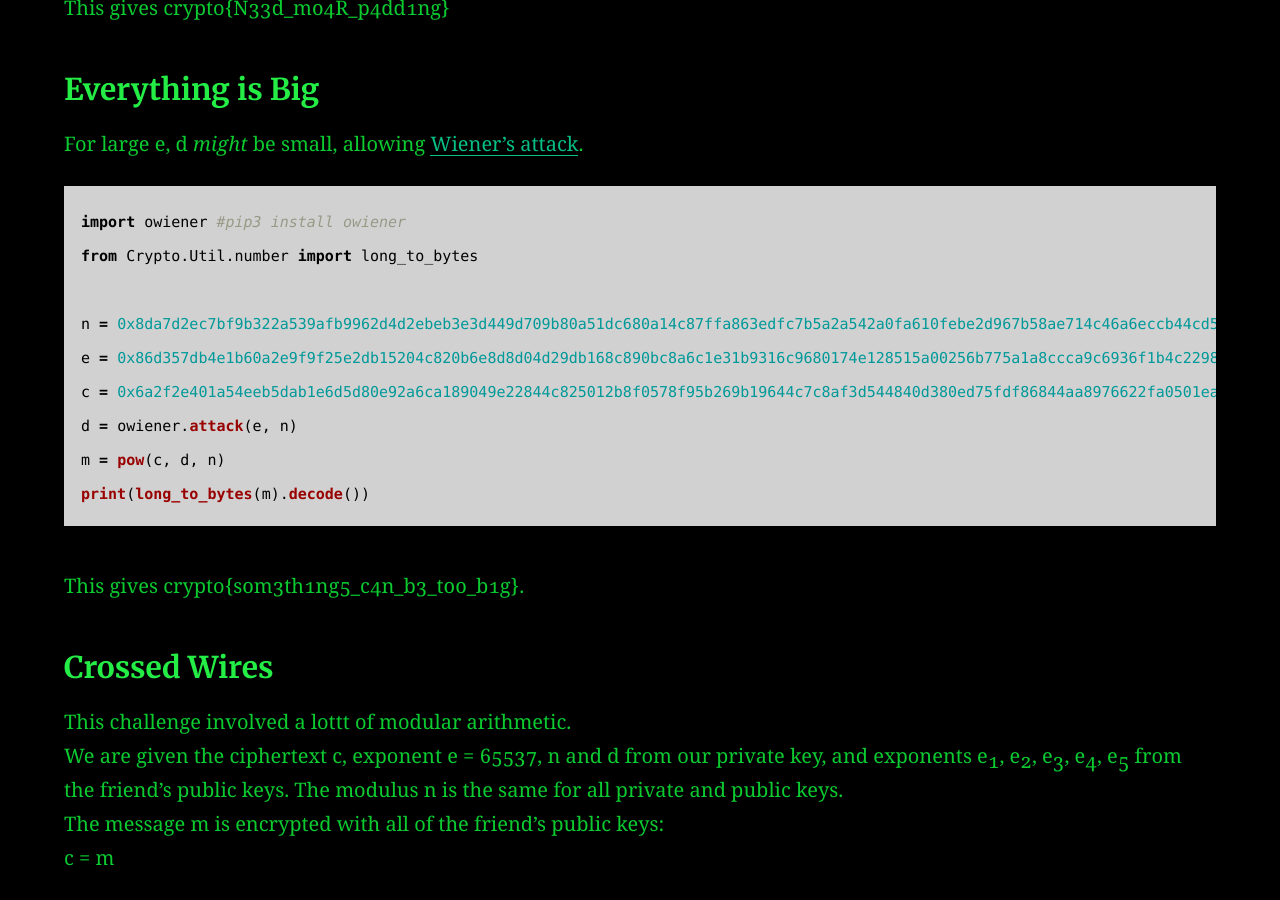
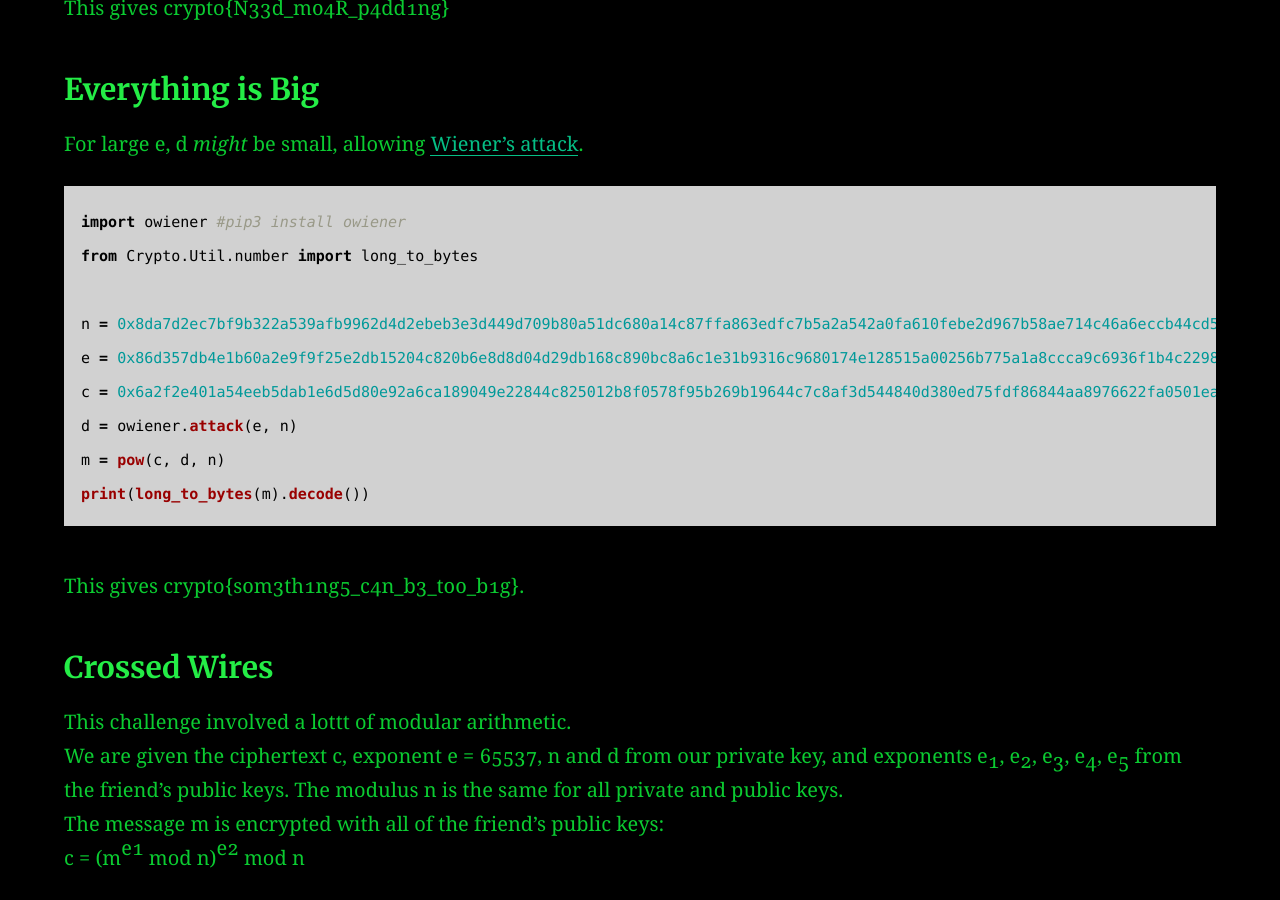
Before and after one commit to AC01010/Connor-McCartney.github.io, a Jekyll site: the page built from _posts/2019-01-12-CryptohackPublicExponent.md, in a window 1280 px wide and 900 px high, scrolled down 1548 px. Built offline with Jekyll 4.4.1, drawn with Linux system fonts in a browser that asks for light colours.

Commit message:
Update 2019-01-12-CryptohackPublicExponent.md

```diff
--- a/_posts/2019-01-12-CryptohackPublicExponent.md
+++ b/_posts/2019-01-12-CryptohackPublicExponent.md
@@ -69,4 +69,4 @@ This gives crypto{s0m3th1ng5_c4n_b3_t00_b1g}.
 This challenge involved a lottt of modular arithmetic. <br>
 We are given the ciphertext c, exponent e = 65537, n and d from our private key, and exponents e<sub>1</sub>, e<sub>2</sub>, e<sub>3</sub>, e<sub>4</sub>, e<sub>5</sub> from the friend's public keys. The modulus n is the same for all private and public keys. <br>
 The message m is encrypted with all of the friend's public keys: <br>
-c = m
+c = (m<sup>e1</sup> mod n)<sup>e2</sup> mod n
```
